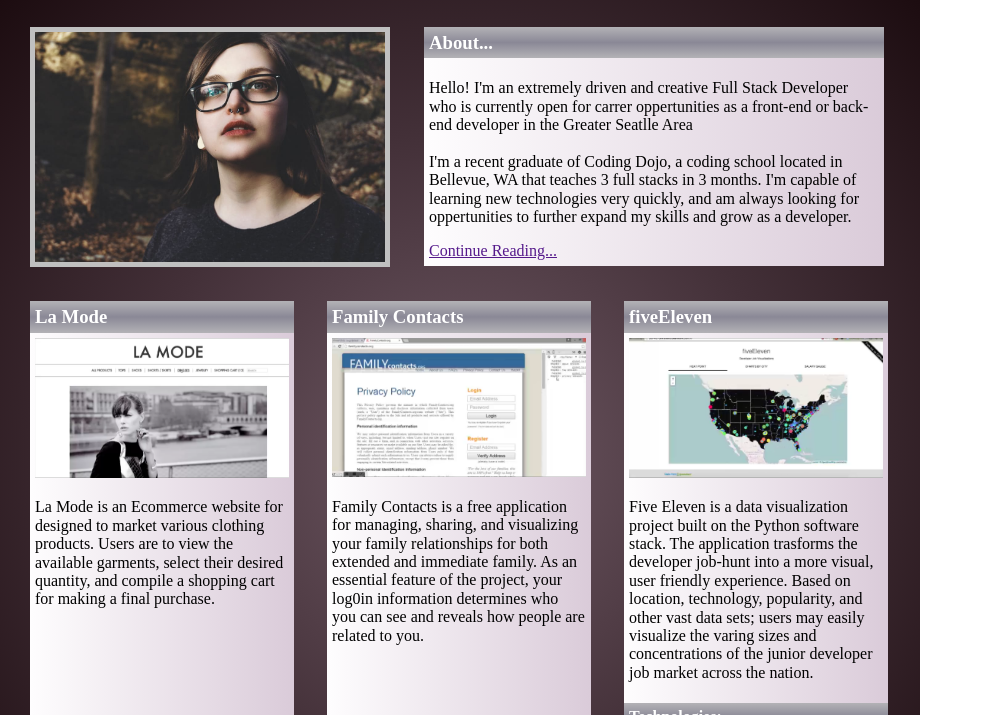
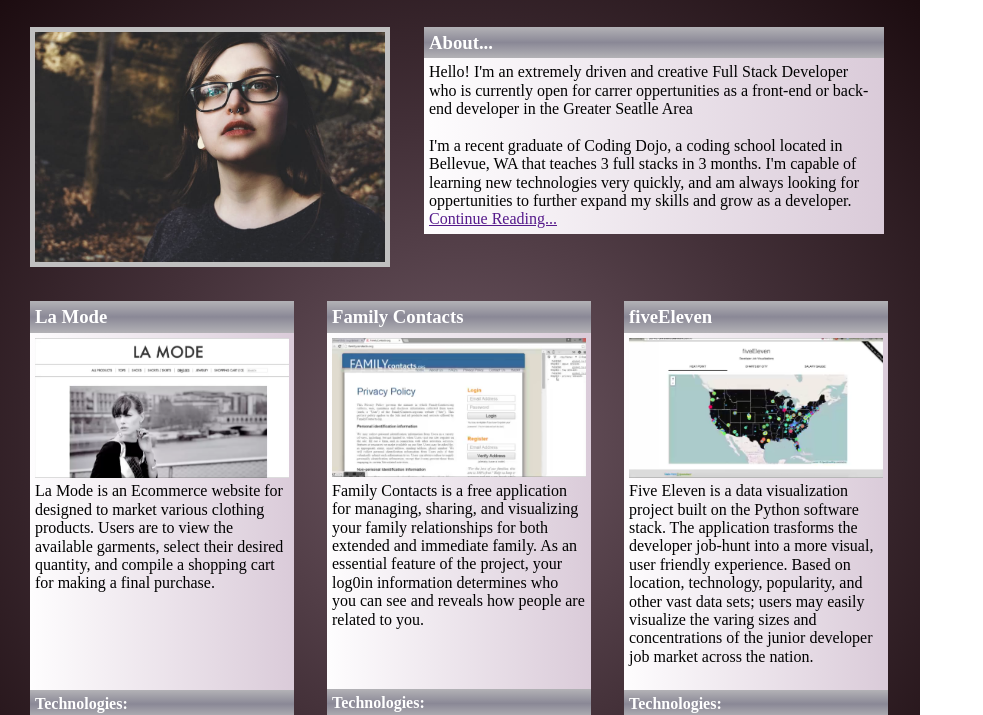
Before and after one commit to pm0n3s/HTML-CSS-JS, a plain HTML site: page Portfolio/portfolio.html in a window 1280 px wide. Shown: the part 83-798 px from the top of the page, without its empty margins (0-983 px from the left). Drawn offline with nearby package versions, Linux system fonts and the light colour scheme.

Commit message:
working file

```diff
--- a/Portfolio/portfolio.html
+++ b/Portfolio/portfolio.html
@@ -77,7 +77,7 @@
                         <div class="title"><h3>fiveEleven</h3></div>
                         <div class="body">
                             <img src="images/fiveEleven.png" alt="five Eleven">
-                            <p>Five Eleven is a data visualization project built on the Python software stack. The application trasforms the developer job-hunt into a more visual, user friendly experience. Based on location, technology, popularity, and other vast data sets; users may easily visualize the varing sizes and concentrations of the junior developer job market across the nation.</p>
+                            <p>Five Eleven is a data visualization project built on the Python software stack. The application trasforms the developer job-hunt into a more visual, user friendly experience. Based on location, technology, popularity, and other vast data sets; users may easily visualize the varing sizes and concentrations of the junior developer job market across the nation.<br></br></p>
                         </div>
                         <div class="title"><h4>Technologies:</h4></div>
                         <div class="body">
--- a/Portfolio/style.css
+++ b/Portfolio/style.css
@@ -1,3 +1,7 @@
+* {
+    margin: 0;
+    padding: 0;
+}
 #wrapper {
     width: 920px;
 }
```
